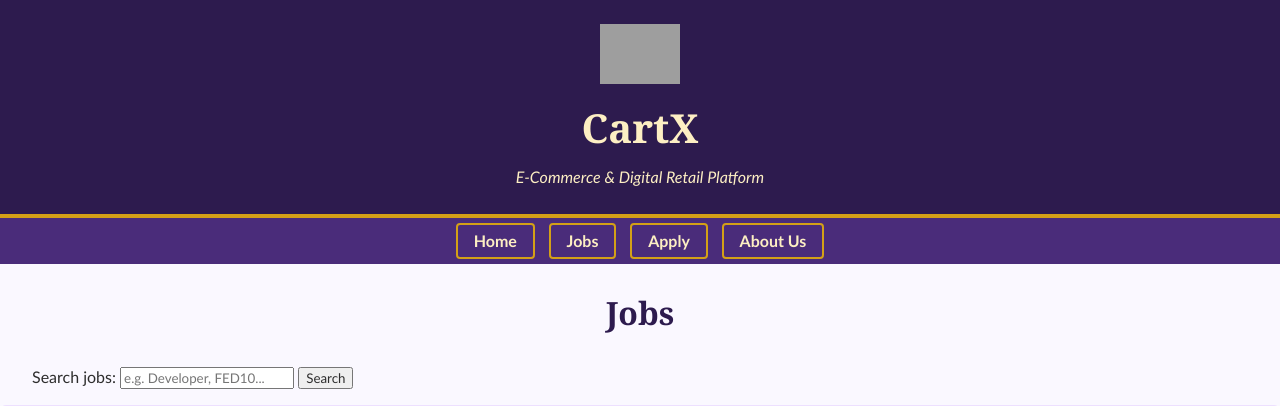
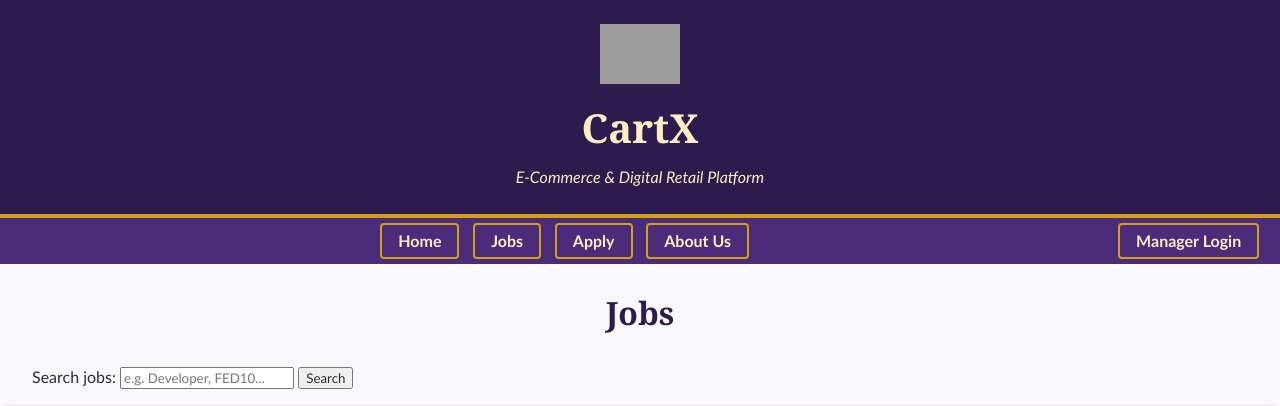
Before and after one commit to 104001159/Applied-Web-Project, a PHP site: page /jobs.php in a window 1280 px wide. Shown: the top 406 px of the page. Run offline with PHP 8.4, Linux system fonts and the light colour scheme; data that the repository does not hold is empty; grey boxes are pictures that could not be loaded.

Commit message:
Hard coded manager login button to jobs page

```diff
--- a/jobs.php
+++ b/jobs.php
@@ -37,6 +37,7 @@
         <p class="menu"><a href="jobs.php">Jobs</a></p>
         <p class="menu"><a href="apply.php">Apply</a></p>
         <p class="menu"><a href="about.php">About Us</a></p>
+        <p class="menu" style="float: right;"><a href="loginpage.php">Manager Login</a></p>
     </nav>
 
 <?php
```
